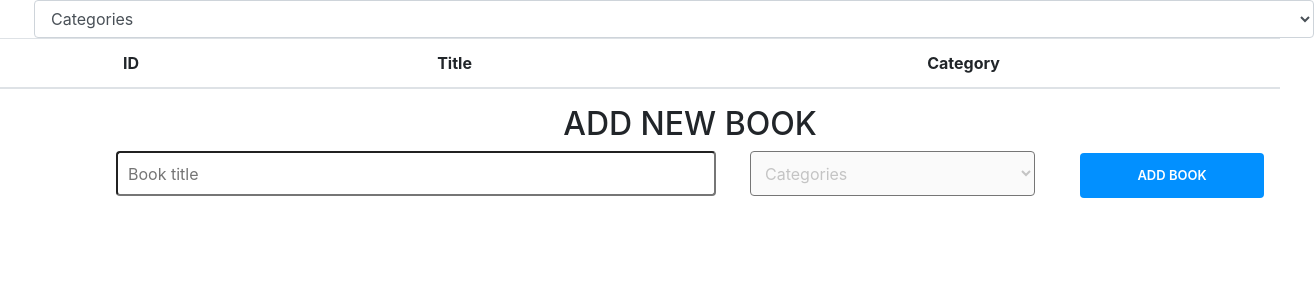
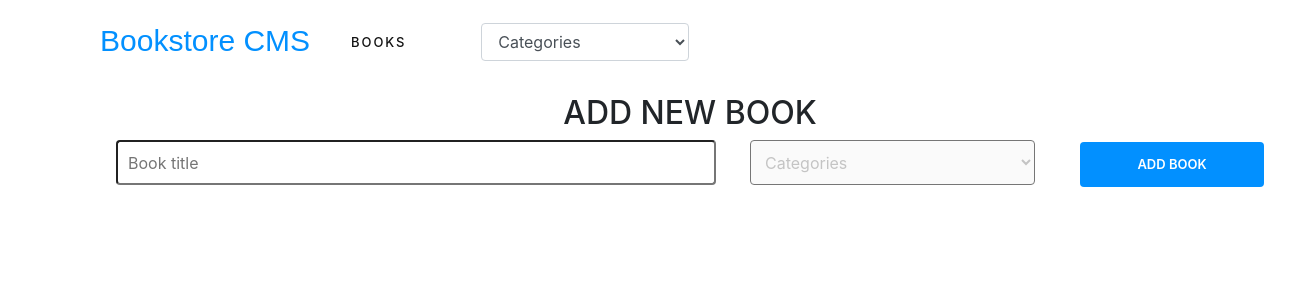
Before and after one commit to paulzay/bookstore, a React (Create React App) app: page / in a window 1280 px wide. Shown: the top 300 px of the page, 1314 px wide, since content can reach past the window. Built offline with nearby package versions, Linux system fonts and the light colour scheme; what redux-immutable-state-invariant would draw is missing.

Commit message:
cleanup and add styling

```diff
--- a/src/containers/BookList/BookList.js
+++ b/src/containers/BookList/BookList.js
@@ -9,28 +9,22 @@ import './booklist.css';
 function BookList({
   books, deleteBook, filter, changeFilter,
 }) {
-  const filteredBooks = (filter !== 'All') ? books.filter(book => book.category === filter) : books;
+  const filteredBooks = (filter !== 'Categories') ? books.filter(book => book.category === filter) : books;
   return (
     <>
-      <div>
+
+      <div className="header">
+        <h1>Bookstore CMS</h1>
+        <h2>BOOKS</h2>
         <CategoryFilter changeFilter={changeFilter} />
       </div>
-      <table className="table">
-        <thead>
-          <tr>
-            <th scope="col">ID</th>
-            <th scope="col">Title</th>
-            <th scope="col">Category</th>
-          </tr>
-        </thead>
-        <tbody>
-          {
+      <div>
+        {
           filteredBooks.map(book => (
             <Book key={book.id} book={book} deleteBook={deleteBook} />
           ))
         }
-        </tbody>
-      </table>
+      </div>
     </>
 
   );
--- a/src/containers/BookList/booklist.css
+++ b/src/containers/BookList/booklist.css
@@ -1,3 +1,23 @@
-a {
-  color: white;
+.booklist {
+  background-color: #fff;
 }
+
+.header {
+  display: flex;
+  background-color: #fff;
+  padding: 23px 99px 27px 100px;
+}
+
+.header h1 {
+  color: #0290ff;
+  font-size: 30px;
+  font-family: 'Montserrat', sans-serif;
+}
+
+.header h2 {
+  color: #121212;
+  font-size: 13px;
+  letter-spacing: 1.9px;
+  margin: 0 41px;
+  padding-top: 12px;
+}
```
